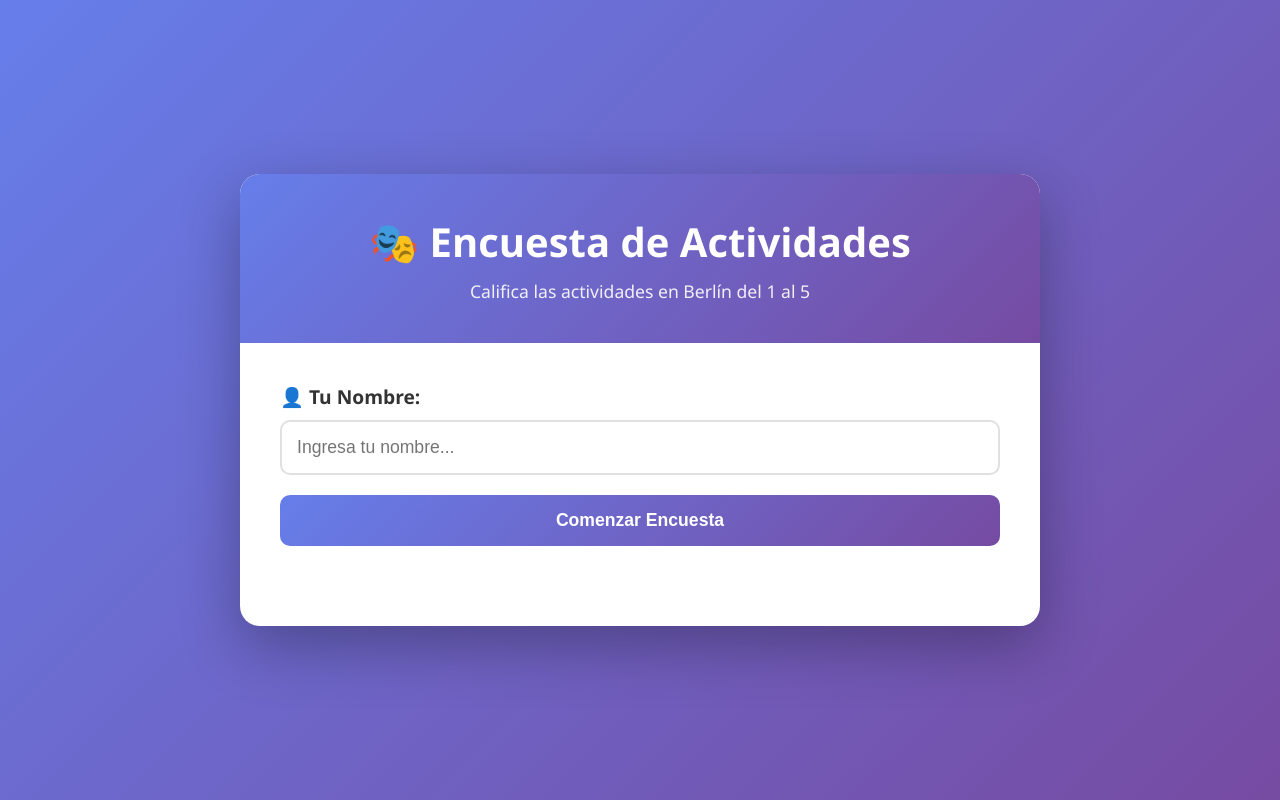
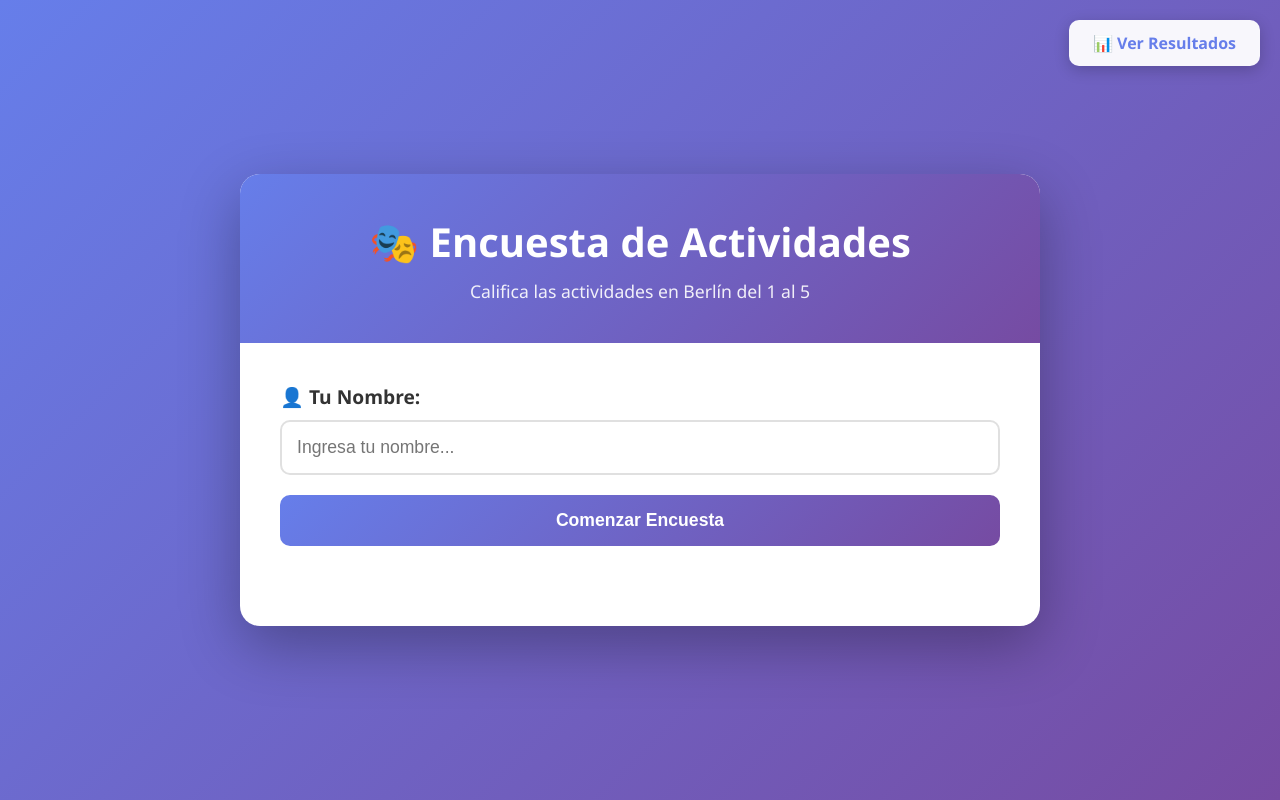
Before and after one commit to Jonathangadeaharder/activity_rating_form, a plain HTML site: page index.html in a window 1280 px wide. Drawn offline with Linux system fonts and the light colour scheme.

Commit message:
feat: add navigation links between survey and admin pages
- Added "Back to Survey" button on admin page with modern styling and hover effects
- Added "View Results" button on survey page linking to admin dashboard
- Styled both links as fixed position buttons in top-right corner for consistent navigation
- Implemented smooth transitions and shadow effects for better user interaction
- Used contrasting colors to match each page's theme (blue for admin, white for survey)

```diff
--- a/index.html
+++ b/index.html
@@ -218,9 +218,31 @@
             padding-bottom: 10px;
             border-bottom: 3px solid #667eea;
         }
+
+        .admin-link {
+            position: fixed;
+            top: 20px;
+            right: 20px;
+            background: rgba(255, 255, 255, 0.95);
+            color: #667eea;
+            padding: 12px 24px;
+            border-radius: 10px;
+            text-decoration: none;
+            font-weight: 600;
+            box-shadow: 0 4px 15px rgba(0, 0, 0, 0.2);
+            transition: all 0.3s;
+            z-index: 1000;
+        }
+
+        .admin-link:hover {
+            background: white;
+            transform: translateY(-2px);
+            box-shadow: 0 6px 20px rgba(0, 0, 0, 0.3);
+        }
     </style>
 </head>
 <body>
+    <a href="admin.html" class="admin-link">📊 Ver Resultados</a>
     <div class="container">
         <div class="header">
             <h1>🎭 Encuesta de Actividades</h1>
```
Also changed, not shown: admin.html (+22 -0 lines).
